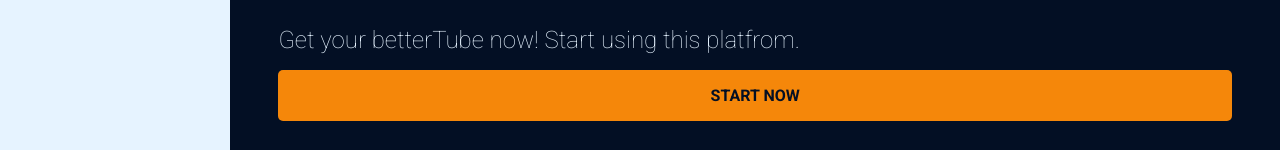
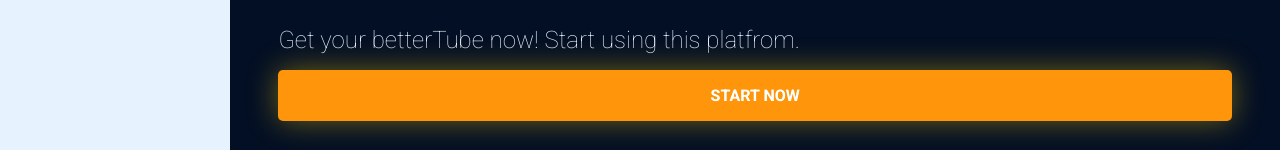
Before and after one commit to kushagra-aa/betterTube, a Svelte app: page / in a window 1280 px wide. In both pictures the pointer is over the button "START NOW". Shown: the part 2044-2194 px from the top of the page. Built offline with nearby package versions, Linux system fonts and the light colour scheme; some icons are missing.

Commit message:
added hover effect to footer buton

```diff
--- a/src/styles/footer.css
+++ b/src/styles/footer.css
@@ -26,4 +26,12 @@
   border: none;
   outline: none;
   border-radius: 5px;
+  cursor: pointer;
+  transition: all .5s ease-in-out;
 }
+
+footer > button:hover {
+  filter: brightness(110%);
+  box-shadow: 0 0 30px 0 #ffbb006e;
+  color:rgba(var(--secondary), 1);
+}
```
